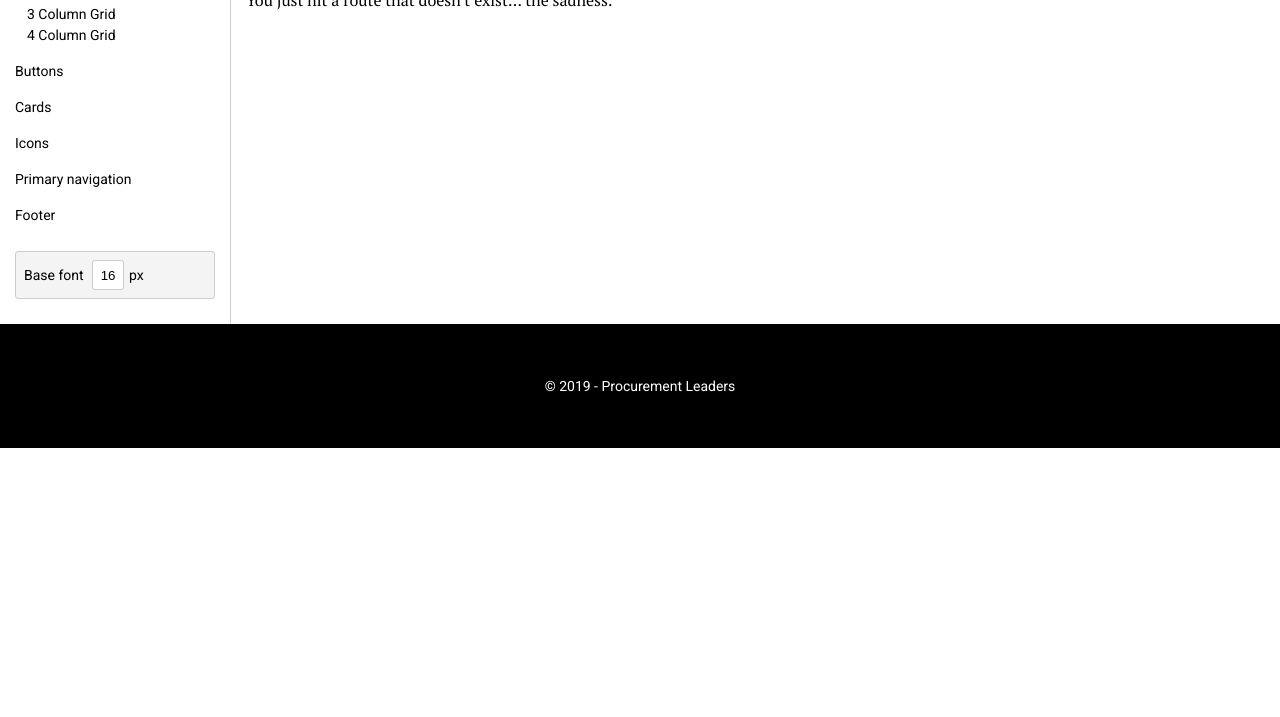
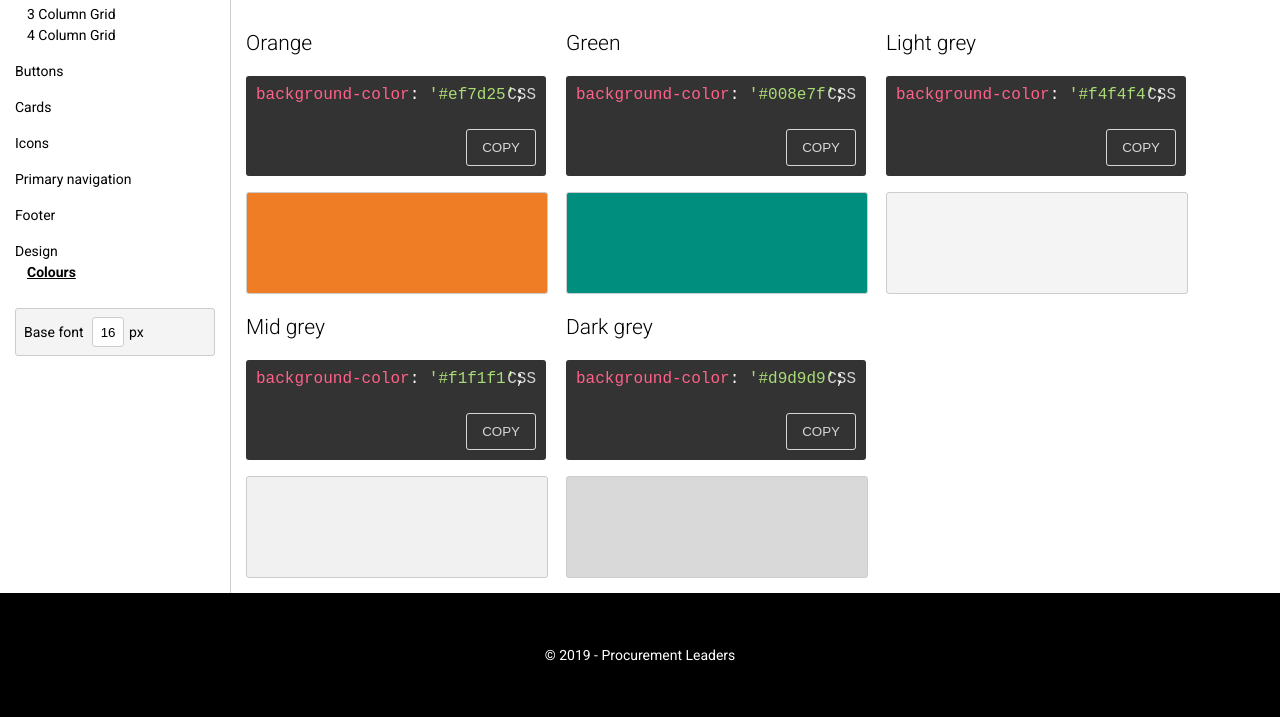
Before and after one commit to procurementleaders/pl-style-guide, a Gatsby site: page /colors in a window 1280 px wide. Before the commit this address had no page. Shown: the part 224-941 px from the top of the page. Before the commit the page ends 800 px from the top, so only its background shows below. Built offline with nearby package versions, Linux system fonts and the light colour scheme; Gatsby itself is replaced by a stand-in of ours.

Commit message:
Added initial colors and design pages

```diff
--- a/src/components/Navigation.js
+++ b/src/components/Navigation.js
@@ -10,12 +10,12 @@ const Wrapper = styled.aside`
   width: 100%;
   max-width: 20rem;
 
-  ol.navigation  {
+  ol.navigation {
     list-style: none;
     position: sticky;
     top: 1.5rem;
     left: 0;
-    padding-left:0;
+    padding-left: 0;
     margin-top: 1.5rem;
   }
 
@@ -29,43 +29,43 @@ const Wrapper = styled.aside`
     color: #000;
     text-decoration: none;
     font-family: "Roboto", sans-serif;
-    :hover{
+    :hover {
       text-decoration: underline;
     }
   }
 
-  .navigation a.active{
-    font-weight:bold;
+  .navigation a.active {
+    font-weight: bold;
     text-decoration: underline;
   }
 
-  .navigation .logo a{
+  .navigation .logo a {
     display: block;
     text-align: left;
     padding: 0.75rem 0 3.75rem;
 
-    :hover{
+    :hover {
       text-decoration: none;
     }
   }
 
-  .navigation .logo svg{
+  .navigation .logo svg {
     width: 117px;
     height: auto;
   }
 
-  .navigation .sub-navigation{
+  .navigation .sub-navigation {
     margin-left: 12px;
   }
 `
 
-const Navigation = (props) => {
-  const { changeBaseFont } = props;
+const Navigation = props => {
+  const { changeBaseFont } = props
   return (
-    <Wrapper >
+    <Wrapper>
       <ol className="navigation">
         <li className="logo">
-          <Link to="/" >
+          <Link to="/">
             <LogoImage /> <br />
             Style Guides
           </Link>
@@ -81,11 +81,29 @@ const Navigation = (props) => {
           </Link>
           <br />
 
-          <Link to="/grid-2-column" activeClassName="active" className="sub-navigation">2 Column Grid</Link>
+          <Link
+            to="/grid-2-column"
+            activeClassName="active"
+            className="sub-navigation"
+          >
+            2 Column Grid
+          </Link>
           <br />
-          <Link to="/grid-3-column" activeClassName="active" className="sub-navigation">3 Column Grid</Link>
+          <Link
+            to="/grid-3-column"
+            activeClassName="active"
+            className="sub-navigation"
+          >
+            3 Column Grid
+          </Link>
           <br />
-          <Link to="/grid-4-column" activeClassName="active" className="sub-navigation">4 Column Grid</Link>
+          <Link
+            to="/grid-4-column"
+            activeClassName="active"
+            className="sub-navigation"
+          >
+            4 Column Grid
+          </Link>
         </li>
         <li>
           <Link to="/buttons" activeClassName="active">
@@ -113,13 +131,23 @@ const Navigation = (props) => {
           </Link>
         </li>
         <li>
-          <InputFont
-
-            changeBaseFont={changeBaseFont}
-          />
+          <Link to="/design" activeClassName="active">
+            Design
+          </Link>
+          <br />
+          <Link
+            to="/colors"
+            activeClassName="active"
+            className="sub-navigation"
+          >
+            Colours
+          </Link>
+        </li>
+        <li>
+          <InputFont changeBaseFont={changeBaseFont} />
         </li>
       </ol>
-    </Wrapper >
+    </Wrapper>
   )
 }
 
--- /dev/null
+++ b/src/pages/colors.js
@@ -0,0 +1,69 @@
+import React, { Component } from "react"
+import styled from "styled-components"
+import Layout, { CTX } from "../components/layout"
+import CSS from "../components/CSS"
+import { H2, H3 } from "./typography"
+
+export const ColorBlock = styled.div`
+  width: 300px;
+  margin-right: 20px;
+  div {
+    height: 100px;
+    width: 100%;
+    background-color: ${props => props.color};
+    border: 1px solid #ccc;
+    border-radius: 3px;
+  }
+`
+export const ColorBlocksContainer = styled.div`
+  display: flex;
+  flex-wrap: wrap;
+  max-width: 128rem;
+`
+
+class Colors extends Component {
+  render() {
+    return (
+      <Layout title="Typography">
+        <CTX.Consumer>
+          {({ baseFont }) => {
+            return (
+              <>
+                <H2>Colors</H2>
+                <ColorBlocksContainer>
+                  <ColorBlock color="#ef7d25">
+                    <H3>Orange</H3>
+                    <CSS>background-color: '#ef7d25'</CSS>
+                    <div>{"  "}</div>
+                  </ColorBlock>
+                  <ColorBlock color="#008e7f">
+                    <H3>Green</H3>
+                    <CSS>background-color: '#008e7f'</CSS>
+                    <div>{"  "}</div>
+                  </ColorBlock>
+                  <ColorBlock color="#f4f4f4">
+                    <H3>Light grey</H3>
+                    <CSS>background-color: '#f4f4f4'</CSS>
+                    <div>{"  "}</div>
+                  </ColorBlock>
+                  <ColorBlock color="#f1f1f1">
+                    <H3>Mid grey</H3>
+                    <CSS>background-color: '#f1f1f1'</CSS>
+                    <div>{"  "}</div>
+                  </ColorBlock>
+                  <ColorBlock color="#d9d9d9">
+                    <H3>Dark grey</H3>
+                    <CSS>background-color: '#d9d9d9'</CSS>
+                    <div>{"  "}</div>
+                  </ColorBlock>
+                </ColorBlocksContainer>
+              </>
+            )
+          }}
+        </CTX.Consumer>
+      </Layout>
+    )
+  }
+}
+
+export default Colors
```
Also changed, not shown: src/pages/design.js (added, +30 -0 lines).
